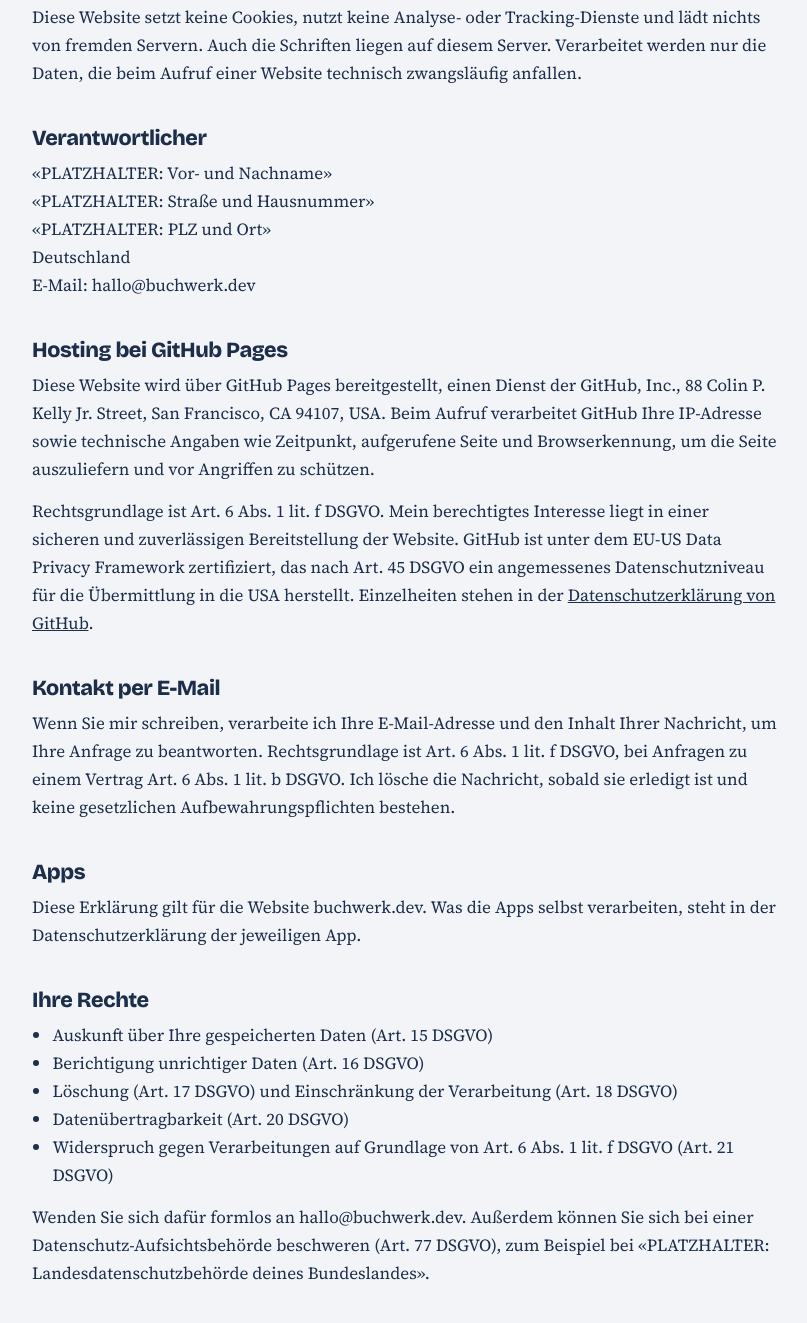
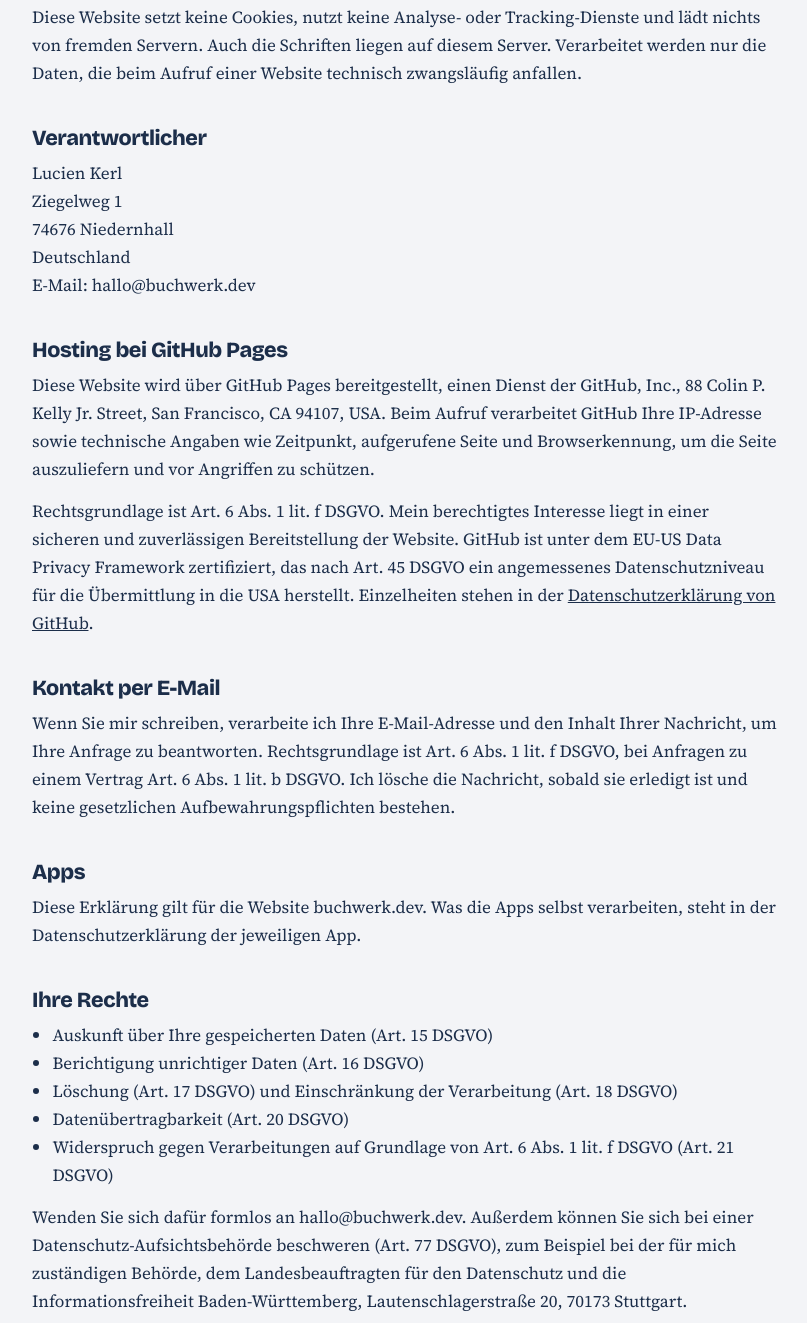
Before and after one commit to Buchwerk/buchwerk.github.io, a plain HTML site: page datenschutz.html in a window 1280 px wide. Shown: the part 337-1660 px from the top of the page, without its empty margins (88-895 px from the left). Drawn offline with Linux system fonts and the light colour scheme.

Commit message:
Betreiberangaben in Impressum und Datenschutz eingetragen
Co-Authored-By: Claude Opus 5.5 <noreply@anthropic.com>

```diff
--- a/datenschutz.html
+++ b/datenschutz.html
@@ -33,9 +33,9 @@
 
     <h2>Verantwortlicher</h2>
     <address>
-      «PLATZHALTER: Vor- und Nachname»<br>
-      «PLATZHALTER: Straße und Hausnummer»<br>
-      «PLATZHALTER: PLZ und Ort»<br>
+      Lucien Kerl<br>
+      Ziegelweg 1<br>
+      74676 Niedernhall<br>
       Deutschland<br>
       E-Mail: hallo@buchwerk.dev
     </address>
@@ -58,7 +58,7 @@
       <li>Datenübertragbarkeit (Art. 20 DSGVO)</li>
       <li>Widerspruch gegen Verarbeitungen auf Grundlage von Art. 6 Abs. 1 lit. f DSGVO (Art. 21 DSGVO)</li>
     </ul>
-    <p>Wenden Sie sich dafür formlos an hallo@buchwerk.dev. Außerdem können Sie sich bei einer Datenschutz-Aufsichtsbehörde beschweren (Art. 77 DSGVO), zum Beispiel bei «PLATZHALTER: Landesdatenschutzbehörde deines Bundeslandes».</p>
+    <p>Wenden Sie sich dafür formlos an hallo@buchwerk.dev. Außerdem können Sie sich bei einer Datenschutz-Aufsichtsbehörde beschweren (Art. 77 DSGVO), zum Beispiel bei der für mich zuständigen Behörde, dem Landesbeauftragten für den Datenschutz und die Informationsfreiheit Baden-Württemberg, Lautenschlagerstraße 20, 70173 Stuttgart.</p>
 
   </main>
   <footer>
```
Also changed, not shown: impressum.html (+3 -3 lines).
